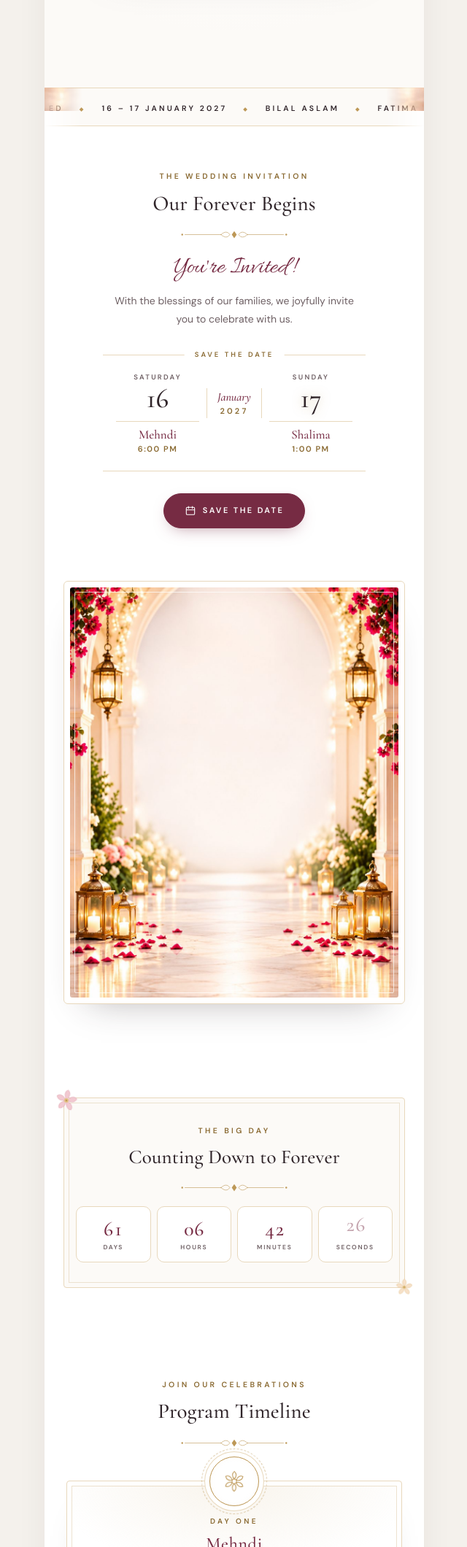
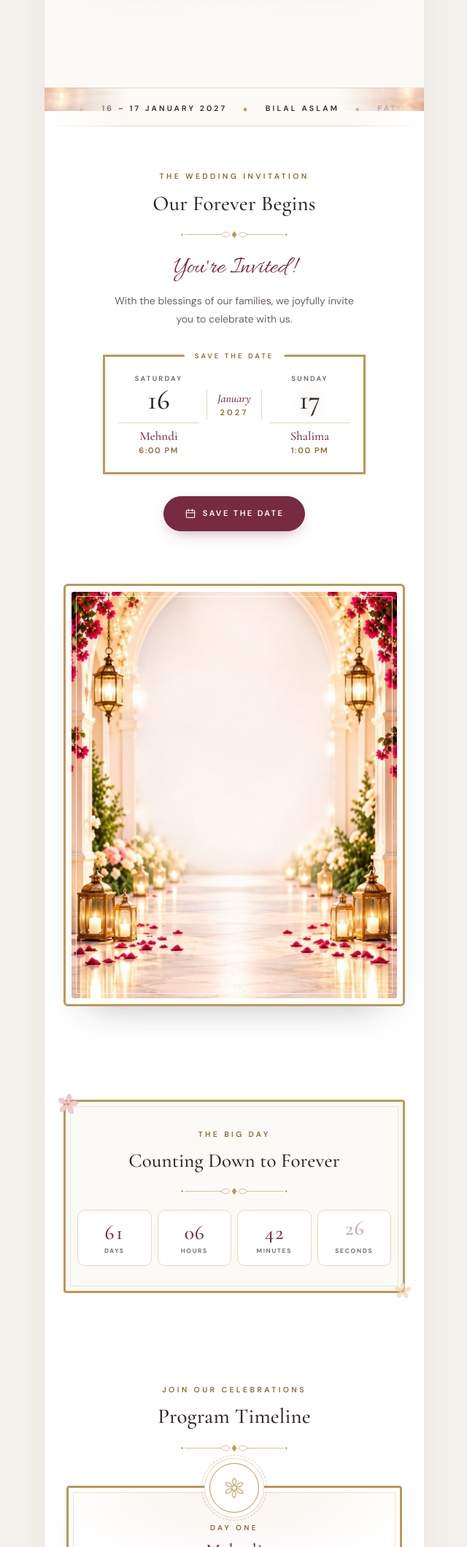
Before and after one commit to jawadupastrajd-hub/bilal-fatima-invitation, a plain HTML site: page index.html in a window 1280 px wide. Shown: the part 680-2800 px from the top of the page at 73% size, without its empty margins (319-959 px from the left). Drawn offline with nearby package versions, Linux system fonts and the light colour scheme.

Commit message:
Update site: stronger marquee edge fade

```diff
--- a/style.css
+++ b/style.css
@@ -140,14 +140,18 @@ h2{font:500 clamp(25px,6.6vw,29px)/1.2 var(--serif);color:var(--espresso);letter
 .sparkles i{position:absolute;left:var(--x);top:104%;width:var(--s,3px);height:var(--s,3px);border-radius:50%;background:#E3C487;box-shadow:0 0 6px #F0D9A6;opacity:0;animation:floatUp var(--duration) linear infinite}
 
 /* ---------- Marquee ---------- */
-.marquee{border-block:1px solid var(--gold-light);background:var(--warm);overflow:hidden;padding:15px 0;white-space:nowrap;-webkit-mask-image:linear-gradient(90deg,transparent,#000 10%,#000 90%,transparent);mask-image:linear-gradient(90deg,transparent,#000 10%,#000 90%,transparent)}
+.marquee{position:relative;border-block:1px solid var(--gold-light);background:var(--warm);overflow:hidden;padding:15px 0;white-space:nowrap;-webkit-mask-image:linear-gradient(90deg,transparent,#000 22%,#000 78%,transparent);mask-image:linear-gradient(90deg,transparent,#000 22%,#000 78%,transparent)}
+/* Edge fade fallback: soft gradient overlays so words never look hard-clipped at the strip edges, even where mask-image is ignored */
+.marquee::before,.marquee::after{content:"";position:absolute;top:0;bottom:0;width:22%;pointer-events:none;z-index:1}
+.marquee::before{left:0;background:linear-gradient(90deg,var(--warm),rgba(252,250,247,0))}
+.marquee::after{right:0;background:linear-gradient(270deg,var(--warm),rgba(252,250,247,0))}
 .marquee-track{display:inline-flex;align-items:center;width:max-content;animation:marquee 22s linear infinite;font:600 10.5px/1 var(--sans);letter-spacing:.3em;text-transform:uppercase;color:var(--espresso)}
 .marquee b{color:var(--gold);font-size:7px;margin:0 22px}
 
 /* ---------- Intro ---------- */
 .intro-lead{font:400 34px/1.2 var(--script);color:var(--burgundy);margin-top:4px}
 .intro-copy{font:400 14px/1.8 var(--sans);color:var(--muted);max-width:330px;margin:12px auto 0}
-.date-card{margin:36px auto 30px;padding:26px 18px 24px;max-width:360px;border-block:1px solid var(--gold-light);position:relative}
+.date-card{margin:36px auto 30px;padding:26px 18px 24px;max-width:360px;border:3px solid var(--gold);position:relative}
 .date-label{position:absolute;top:0;left:50%;transform:translate(-50%,-50%);background:#fff;padding:0 14px;font:600 9.5px/1 var(--sans);letter-spacing:.32em;text-transform:uppercase;color:var(--gold-text)}
 .date-row{display:grid;grid-template-columns:1fr auto 1fr;align-items:start;gap:10px}
 .date-day{display:grid;gap:4px}
@@ -170,7 +174,7 @@ h2{font:500 clamp(25px,6.6vw,29px)/1.2 var(--serif);color:var(--espresso);letter
 
 /* ---------- Gallery ---------- */
 .gallery{padding-top:8px}
-.gallery-frame{position:relative;padding:8px;border:1px solid var(--gold-light);border-radius:6px;background:#fff;box-shadow:0 26px 50px -34px rgba(48,37,42,.4);touch-action:pan-y}
+.gallery-frame{position:relative;padding:8px;border:3px solid var(--gold);border-radius:6px;background:#fff;box-shadow:0 26px 50px -34px rgba(48,37,42,.4);touch-action:pan-y}
 .gallery-frame::after{content:"";position:absolute;inset:14px;border:1px solid rgba(255,255,255,.7);pointer-events:none;border-radius:2px}
 .gallery-frame img{width:100%;aspect-ratio:4/5;height:auto;object-fit:cover;border-radius:3px;transition:opacity .6s var(--ease),transform 1.2s var(--ease)}
 .gallery-frame img.is-fading{opacity:0;transform:scale(1.02)}
@@ -183,7 +187,7 @@ h2{font:500 clamp(25px,6.6vw,29px)/1.2 var(--serif);color:var(--espresso);letter
 .gallery.single .gallery-arrow,.gallery.single .dots{display:none}
 
 /* ---------- Countdown ---------- */
-.panel{position:relative;background:var(--warm);border:1px solid var(--gold-light);border-radius:4px;padding:40px 16px 34px;box-shadow:inset 0 0 0 6px var(--warm),inset 0 0 0 7px rgba(189,152,87,.25)}
+.panel{position:relative;background:var(--warm);border:3px solid var(--gold);border-radius:4px;padding:40px 16px 34px;box-shadow:inset 0 0 0 6px var(--warm),inset 0 0 0 7px rgba(189,152,87,.25)}
 .panel h2{font-size:clamp(23px,6.2vw,27px)}
 .countdown{display:grid;grid-template-columns:repeat(4,minmax(0,1fr));gap:8px;margin-top:6px}
 .countdown>div{display:grid;gap:8px;padding:16px 2px 14px;background:#fff;border:1px solid var(--gold-light);border-radius:10px}
@@ -193,7 +197,7 @@ h2{font:500 clamp(25px,6.6vw,29px)/1.2 var(--serif);color:var(--espresso);letter
 
 /* ---------- Timeline ---------- */
 .timeline{list-style:none;margin:44px 0 0;padding:0}
-.event{position:relative;padding:50px 22px 26px;margin:0 4px;text-align:center;background:#fff;border:1px solid var(--gold-light);border-radius:4px;
+.event{position:relative;padding:50px 22px 26px;margin:0 4px;text-align:center;background:#fff;border:3px solid var(--gold);border-radius:4px;
   box-shadow:inset 0 0 0 6px #fff,inset 0 0 0 7px rgba(189,152,87,.28),0 26px 46px -34px rgba(48,37,42,.35);
   background-image:radial-gradient(ellipse 80% 55% at 50% 0%,rgba(232,216,188,.28),transparent 70%)}
 .event+.event{margin-top:84px}
@@ -214,7 +218,7 @@ h2{font:500 clamp(25px,6.6vw,29px)/1.2 var(--serif);color:var(--espresso);letter
 .event-venue svg{width:15px;height:15px;color:var(--burgundy);flex:none}
 
 /* ---------- Venues ---------- */
-.venue-card{position:relative;text-align:center;padding:30px 22px 26px;margin:16px 0;background:#fff;border:1px solid var(--gold-light);border-radius:4px;box-shadow:inset 0 0 0 5px #fff,inset 0 0 0 6px rgba(189,152,87,.22)}
+.venue-card{position:relative;text-align:center;padding:30px 22px 26px;margin:16px 0;background:#fff;border:3px solid var(--gold);border-radius:4px;box-shadow:inset 0 0 0 5px #fff,inset 0 0 0 6px rgba(189,152,87,.22)}
 .tag{display:inline-block;padding:7px 14px;border-radius:999px;background:var(--burgundy);color:#fff;font:600 9.5px/1 var(--sans);letter-spacing:.26em;text-transform:uppercase}
 .venue-card h3{font:500 25px/1.2 var(--serif);margin:14px 0 6px}
 .venue-card p{font:400 13.5px var(--sans);color:var(--muted);margin-bottom:18px}
```
Also changed, not shown: 2 other files.
